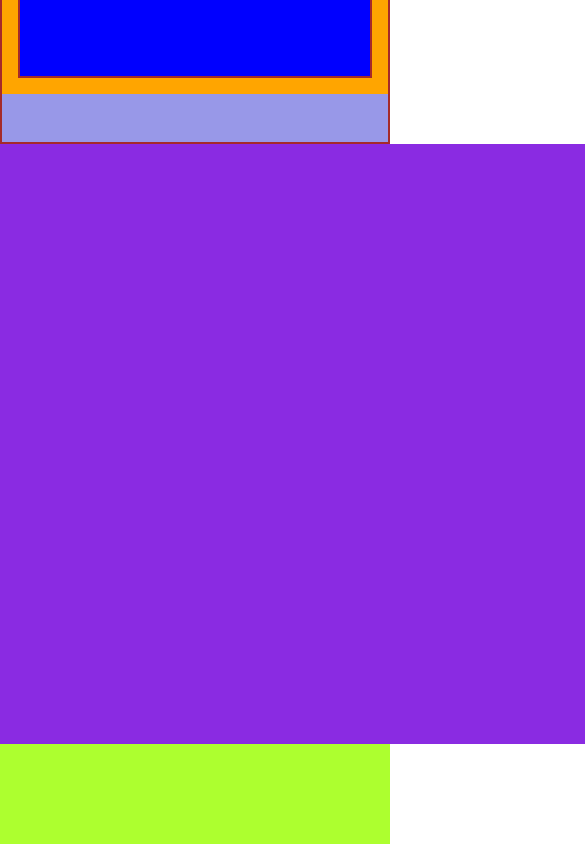
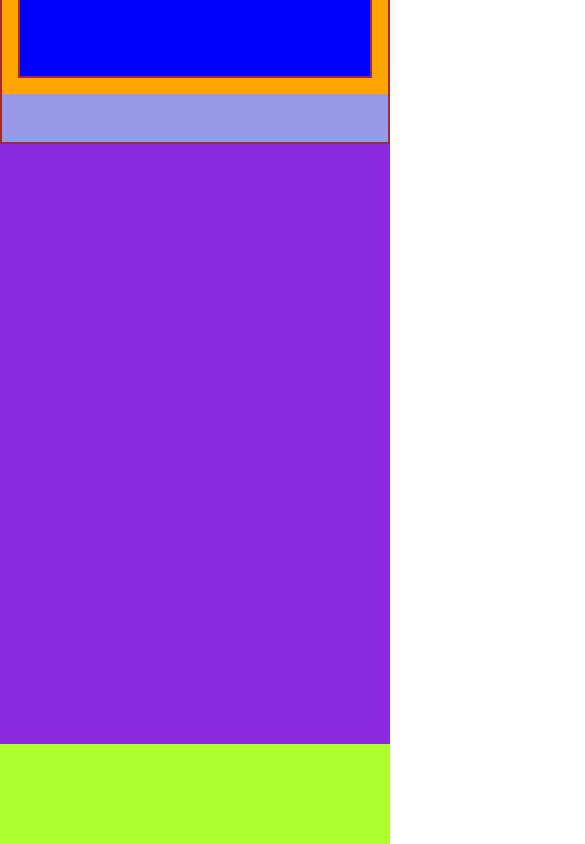
Before and after one commit to LeonardSuli/htmlcss-responsive-layout, a plain HTML site: page index.html in a window 390 px wide. Shown: the part 2906-3750 px from the top of the page, 585 px wide, since content can reach past the window. Drawn offline with Linux system fonts and the light colour scheme.

Commit message:
fixed scroll in responsive

```diff
--- a/assets/css/style.css
+++ b/assets/css/style.css
@@ -84,7 +84,7 @@
 }
 
 .container-sm{
-    width: 600px;
+    max-width: 600px;
     margin: 0 auto;
 }
 
@@ -127,6 +127,10 @@ header .container{
         width: 100%;
     }
 
+    .container-sm{
+        width: 100%;
+    }
+
     [class^="col-"]{
         width: 100%;
     }
@@ -140,6 +144,10 @@ header .container{
     .container{
         width: 100%;
     }
+
+    .container-sm{
+        max-width: 600px;
+    }
 }
 
 @media screen and (min-width: 769px){
```
